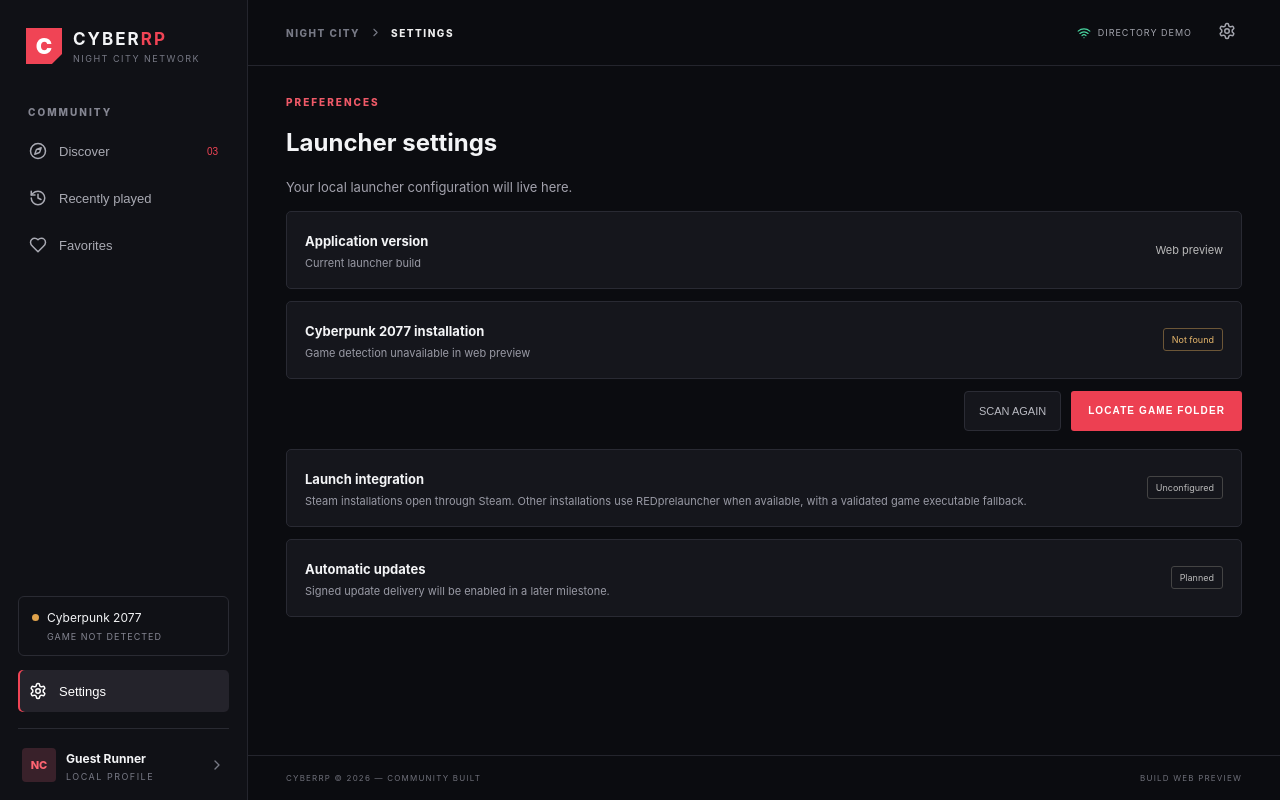
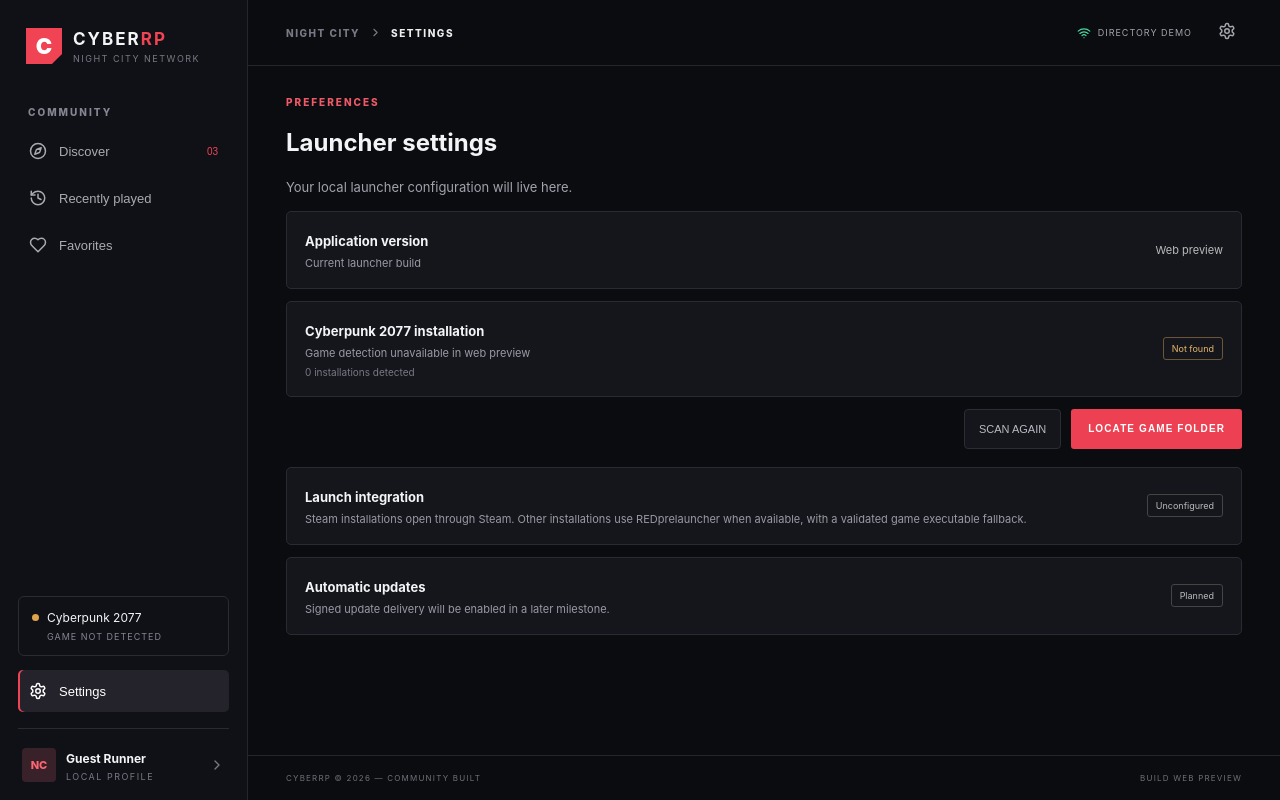
Before and after one commit to FallenOchita/CyberRP, a React (Vite) app: page / in a window 1280 px wide. Both pictures are taken after a click on the button "Settings". Built offline with nearby package versions, Linux system fonts and the light colour scheme.

Commit message:
Use detected game installation state in settings

```diff
--- a/src/App.tsx
+++ b/src/App.tsx
@@ -165,7 +165,7 @@ export default function App() {
       <main className="main-content">
         <header className="topbar"><div className="breadcrumb">NIGHT CITY <ChevronRight size={13}/> <span>{page.toUpperCase()}</span></div><div className="top-actions"><span className="connection"><Wifi size={14}/> DIRECTORY DEMO</span><button className="icon-button" aria-label="Settings" onClick={() => setPage("settings")}><Settings size={18}/></button></div></header>
         {page === "settings" ? (
-          <section className="content-area"><div className="eyebrow">PREFERENCES</div><h1>Launcher settings</h1><p className="muted">Your local launcher configuration will live here.</p><div className="settings-card"><div><strong>Application version</strong><p>Current launcher build</p></div><span>{version}</span></div><div className="settings-card"><div><strong>Cyberpunk 2077 installation</strong><p>{gameMessage}</p>{selectedGame && <p className="game-path">{selectedGame.source} · {selectedGame.path}</p>}</div><span className={selectedGame ? "pill" : "pill warning"}>{selectedGame ? "Detected" : "Not found"}</span></div><div className="settings-actions"><button className="filter-button" onClick={scanForGame} disabled={checkingGame}>{checkingGame ? "SCANNING..." : "SCAN AGAIN"}</button><button className="primary-button" onClick={locateGame}>LOCATE GAME FOLDER</button></div><div className="settings-card"><div><strong>Launch integration</strong><p>Steam installations open through Steam. Other installations use REDprelauncher when available, with a validated game executable fallback.</p></div><span className="pill">{selectedGame?.source ?? "Unconfigured"}</span></div><div className="settings-card"><div><strong>Automatic updates</strong><p>Signed update delivery will be enabled in a later milestone.</p></div><span className="pill">Planned</span></div></section>
+          <section className="content-area"><div className="eyebrow">PREFERENCES</div><h1>Launcher settings</h1><p className="muted">Your local launcher configuration will live here.</p><div className="settings-card"><div><strong>Application version</strong><p>Current launcher build</p></div><span>{version}</span></div><div className="settings-card"><div><strong>Cyberpunk 2077 installation</strong><p>{gameMessage}</p><p className="game-path">{gameInstalls.length} installation{gameInstalls.length === 1 ? "" : "s"} detected</p>{selectedGame && <p className="game-path">{selectedGame.source} · {selectedGame.path}</p>}</div><span className={selectedGame ? "pill" : "pill warning"}>{selectedGame ? "Detected" : "Not found"}</span></div><div className="settings-actions"><button className="filter-button" onClick={scanForGame} disabled={checkingGame}>{checkingGame ? "SCANNING..." : "SCAN AGAIN"}</button><button className="primary-button" onClick={locateGame}>LOCATE GAME FOLDER</button></div><div className="settings-card"><div><strong>Launch integration</strong><p>Steam installations open through Steam. Other installations use REDprelauncher when available, with a validated game executable fallback.</p></div><span className="pill">{selectedGame?.source ?? "Unconfigured"}</span></div><div className="settings-card"><div><strong>Automatic updates</strong><p>Signed update delivery will be enabled in a later milestone.</p></div><span className="pill">Planned</span></div></section>
         ) : (
           <section className="content-area">
             <div className="hero">
```
